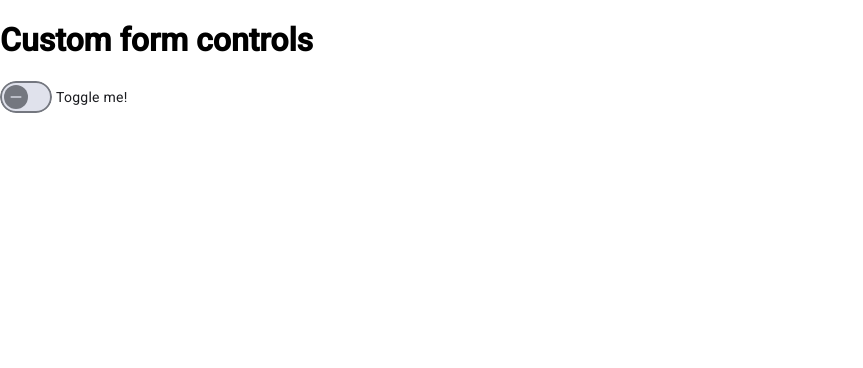
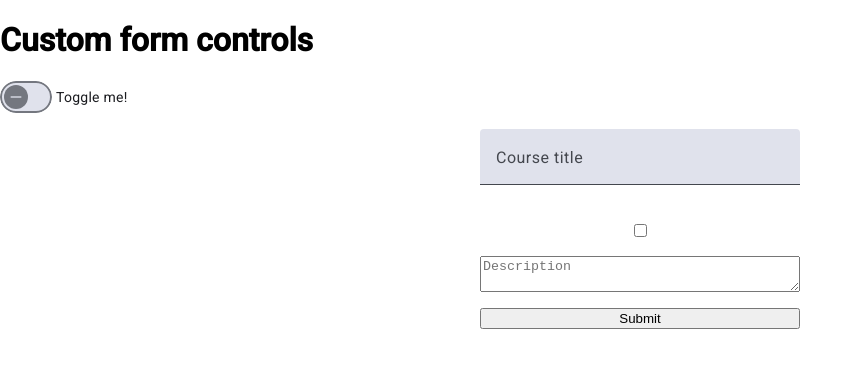
Before and after one commit to VitaliiSoloninko/angular-custom-form-controls, an Angular app: page / in a window 1280 px wide. Shown: the top 368 px of the page, without its empty margins (0-863 px from the left). Built offline with nearby package versions, Linux system fonts and the light colour scheme.

Commit message:
feat: add standard input, checkbox, textarea

```diff
--- a/src/app/app.component.html
+++ b/src/app/app.component.html
@@ -1,2 +1,6 @@
 <h1>Custom form controls</h1>
 <mat-slide-toggle>Toggle me!</mat-slide-toggle>
+
+<div class="wrapper">
+  <app-form></app-form>
+</div>
--- a/src/app/app.component.scss
+++ b/src/app/app.component.scss
@@ -0,0 +1,6 @@
+.wrapper {
+  padding: 1rem;
+  display: flex;
+  justify-content: center;
+  align-items: center;
+}
--- a/src/app/app.component.ts
+++ b/src/app/app.component.ts
@@ -1,9 +1,10 @@
 import { Component } from '@angular/core';
 import { MatSlideToggleModule } from '@angular/material/slide-toggle';
+import { FormComponent } from './form/form.component';
 
 @Component({
   selector: 'app-root',
-  imports: [MatSlideToggleModule],
+  imports: [MatSlideToggleModule, FormComponent],
   templateUrl: './app.component.html',
   styleUrl: './app.component.scss',
 })
--- /dev/null
+++ b/src/app/form/form.component.html
@@ -0,0 +1,12 @@
+<form class="form" [formGroup]="form" (ngSubmit)="submit()">
+  <mat-form-field appearance="fill">
+    <mat-label>Course title</mat-label>
+    <input matInput placeholder="Course title" formControlName="title" />
+  </mat-form-field>
+
+  <input type="checkbox" placeholder="Free course" formControlName="free" />
+
+  <textarea placeholder="Description" formControlName="longDescription">
+  </textarea>
+  <button type="submit">Submit</button>
+</form>
--- /dev/null
+++ b/src/app/form/form.component.scss
@@ -0,0 +1,21 @@
+.form {
+  display: flex;
+  flex-direction: column;
+  justify-content: center;
+  gap: 1rem;
+  max-width: 450px;
+  min-width: 320px;
+}
+
+.example-section {
+  margin: 12px 0;
+}
+
+.example-margin {
+  margin: 0 12px;
+}
+
+ul {
+  list-style-type: none;
+  margin-top: 4px;
+}
--- /dev/null
+++ b/src/app/form/form.component.ts
@@ -0,0 +1,33 @@
+import { Component, OnInit } from '@angular/core';
+import { FormBuilder, FormGroup, ReactiveFormsModule } from '@angular/forms';
+import { MatFormFieldModule } from '@angular/material/form-field';
+import { MatInputModule } from '@angular/material/input';
+
+@Component({
+  selector: 'app-form',
+  imports: [ReactiveFormsModule, MatFormFieldModule, MatInputModule],
+  templateUrl: './form.component.html',
+  styleUrl: './form.component.scss',
+})
+export class FormComponent implements OnInit {
+  form!: FormGroup;
+
+  constructor(private fb: FormBuilder) {}
+
+  ngOnInit(): void {
+    this.form = this.fb.group({
+      title: [''],
+      free: [false],
+      longDescription: [''],
+    });
+  }
+
+  submit() {
+    console.log(this.form.value);
+    this.form.reset({
+      title: '',
+      free: false,
+      longDescription: '',
+    });
+  }
+}
```
Also changed, not shown: 1 other file (tests, documents, lock files or other folders).
